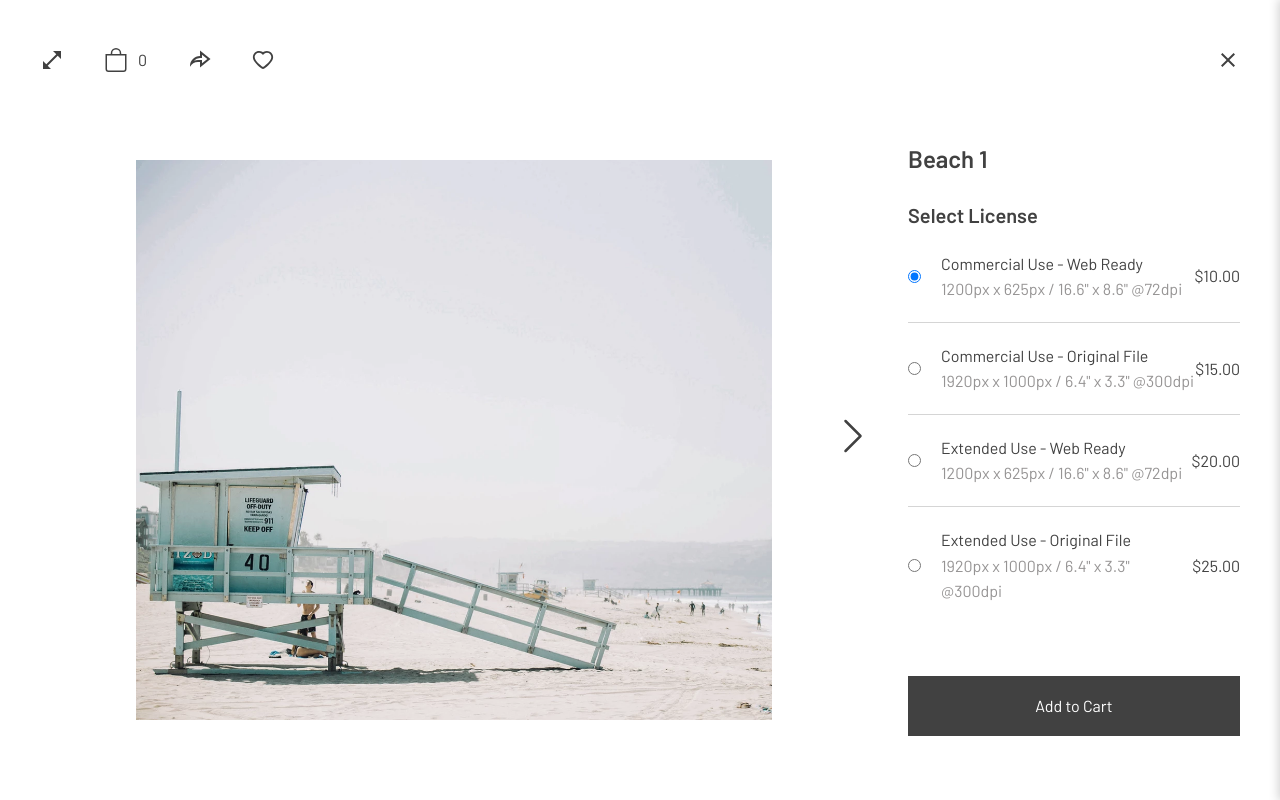
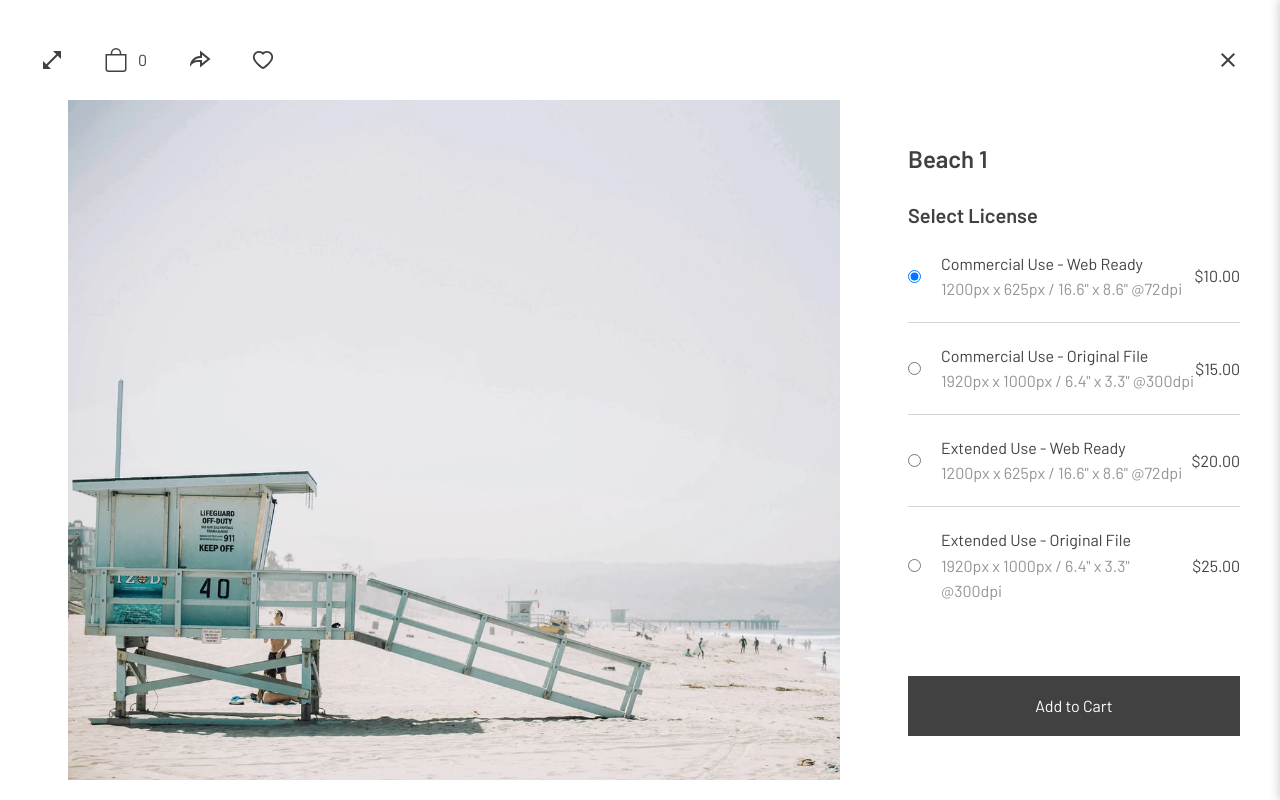
Before and after one commit to Knopkaivy/photographer-portfolio-demo, a React (Create React App) app: page /portfolio/beach/beach-1 in a window 1280 px wide. Built offline with nearby package versions, Linux system fonts and the light colour scheme.

Commit message:
Update navigation icons in PhotoCardDetailed component - start

```diff
--- a/src/PhotoCardDetailed.jsx
+++ b/src/PhotoCardDetailed.jsx
@@ -106,29 +106,28 @@ const PhotoCardDetailed = ({
       />
       <div className="PhotoCardDetailed__main">
         <div className="PhotoCardDetailed__imageAndNavigationContainer">
+          <div className="PhotoCardDetailed__imageContainer">
             <div className="PhotoCardDetailed__navigation PhotoCardDetailed__navigation-left">
               {ind > 1 && (
                 <BsChevronLeft
-                className="PhotoCardDetailed__navigationIcon icon"
+                  className="PhotoCardDetailed__navigationIcon"
                   onClick={navigateLeft}
                 />
               )}
             </div>
-          <div className="PhotoCardDetailed__imageContainer">
             <img
               src={images[imageUrl]}
               alt="title"
               className="PhotoCardDetailed__image"
             />
-          </div>
             <div className="PhotoCardDetailed__navigation PhotoCardDetailed__navigation-right">
-            {/* {ind < gallery.photos.length && ( */}
               {ind < photosCount && (
                 <BsChevronRight
-                className="PhotoCardDetailed__navigationIcon icon"
+                  className="PhotoCardDetailed__navigationIcon"
                   onClick={navigateRight}
                 />
               )}
+            </div>
           </div>
         </div>
         <div className="PhotoCardDetailed__descriptionContainer">
--- a/src/styles/PhotoCardDetailed.css
+++ b/src/styles/PhotoCardDetailed.css
@@ -26,6 +26,7 @@
 .PhotoCardDetailed:fullscreen .PhotoCardDetailed__imageContainer {
   max-width: 90vw;
   max-height: 100vh;
+  margin: 0 auto;
 }
 
 .PhotoCardDetailed:fullscreen .PhotoCardDetailed__descriptionContainer {
@@ -40,28 +41,52 @@
   /* padding: 8rem 0; */
 }
 .PhotoCardDetailed__imageAndNavigationContainer {
-  display: flex;
-  align-items: center;
+  /* display: flex; */
+  /* align-items: center; */
   flex: 1 1 70%;
 }
 .PhotoCardDetailed__navigation {
-  flex-basis: 8%;
-  font-size: 4rem;
+  position: absolute;
+  top: calc(50%-4rem);
+  /* left: 0; */
+  /* flex-basis: 8%; */
   color: var(--color-primary);
   text-align: center;
+  background-color: hsla(210, 14%, 97%, 0.4);
+  border-radius: 50px;
+  opacity: 0;
+  transition: all 0.5s ease;
+  cursor: pointer;
 }
-
+.PhotoCardDetailed__navigation:hover {
+  background-color: hsla(210, 14%, 97%, 0.5);
+}
+.PhotoCardDetailed__navigation-left {
+  left: 4rem;
+}
+.PhotoCardDetailed__navigation-right {
+  right: 4rem;
+}
+.PhotoCardDetailed__navigationIcon {
+  width: 8rem;
+  height: 8rem;
+  padding: 2rem;
+}
 .PhotoCardDetailed__imageContainer {
+  position: relative;
   width: 100%;
   max-width: 120rem;
   flex: 1 1 84%;
   display: flex;
   align-items: center;
 }
+.PhotoCardDetailed__imageContainer:hover .PhotoCardDetailed__navigation {
+  opacity: 1;
+}
 .PhotoCardDetailed__image {
   width: 100%;
   height: auto;
-  max-height: 70vh;
+  max-height: 85vh;
   object-fit: contain;
 }
 .PhotoCardDetailed__descriptionContainer {
```
Lines whose indentation alone changed are shown as unchanged.
